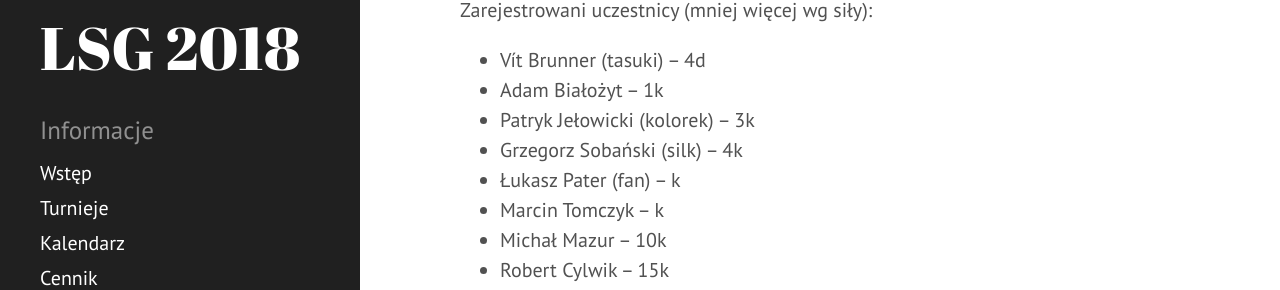
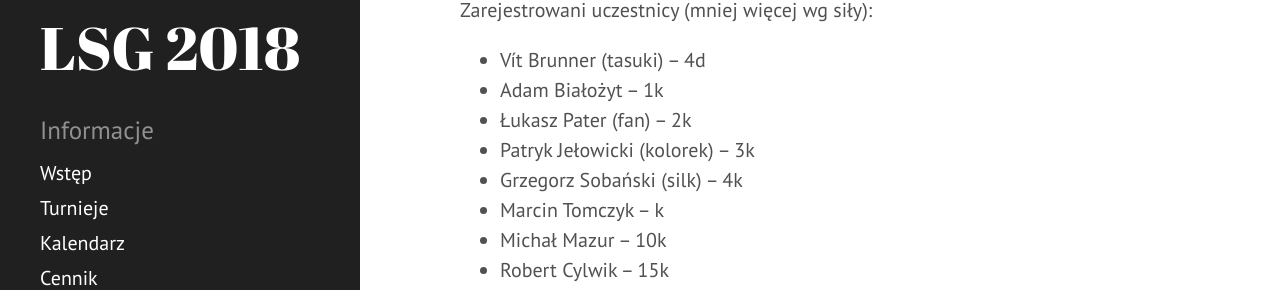
Before and after one commit to tasuki/lsg, a Jekyll site: the page built from zarejestrowani.md, in a window 1280 px wide. Shown: the part 223-513 px from the top of the page. Built offline with Jekyll 4.4.1, drawn with Linux system fonts in a browser that asks for light colours.

```diff
--- a/zarejestrowani.md
+++ b/zarejestrowani.md
@@ -12,9 +12,9 @@ Zarejestrowani uczestnicy (mniej więcej wg siły):
 
 - Vít Brunner (tasuki) -- 4d
 - Adam Białożyt -- 1k
+- Łukasz Pater (fan) -- 2k
 - Patryk Jełowicki (kolorek) -- 3k
 - Grzegorz Sobański (silk) -- 4k
-- Łukasz Pater (fan) -- k
 - Marcin Tomczyk -- k
 - Michał Mazur -- 10k
 - Robert Cylwik -- 15k
```
